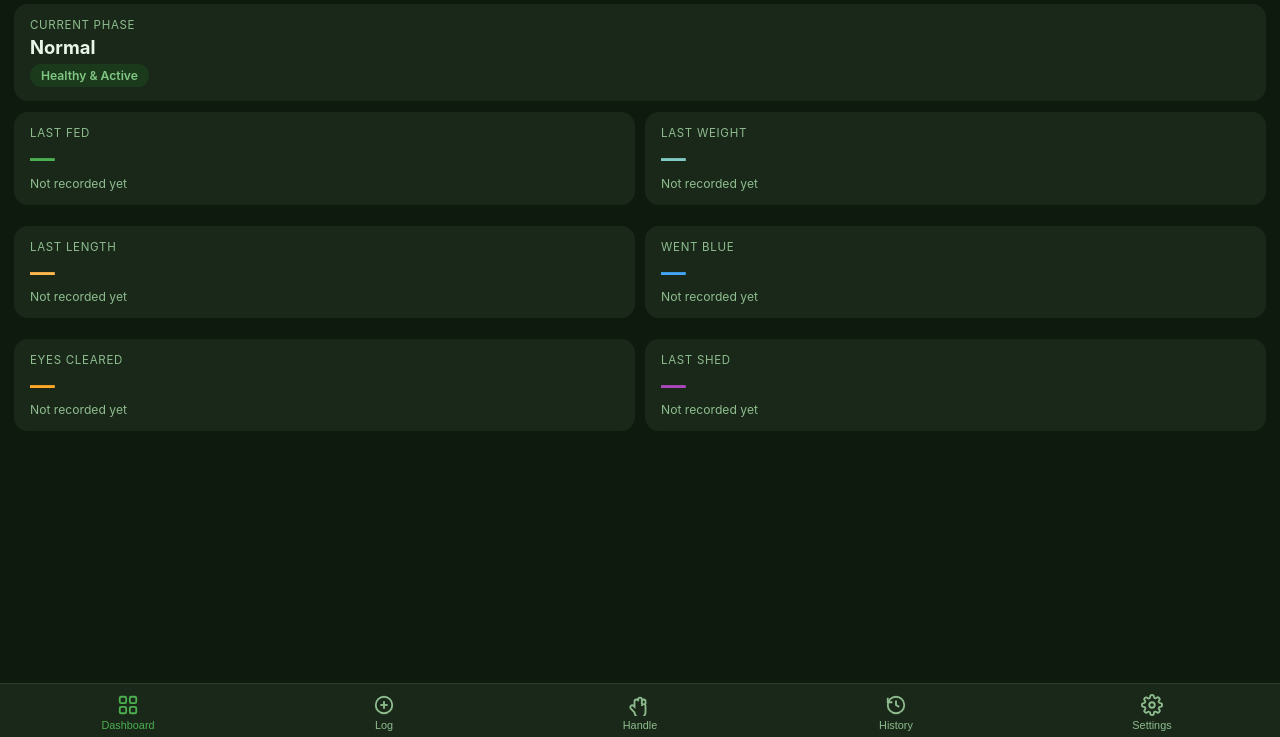
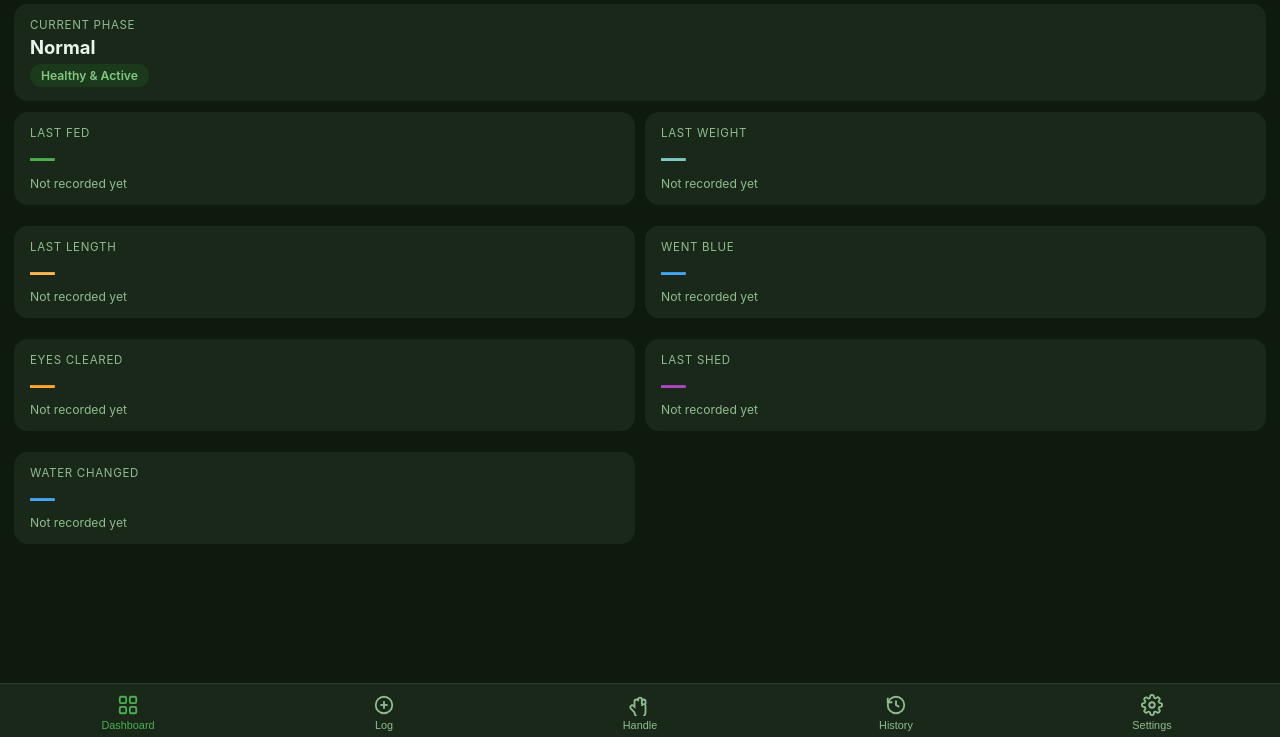
Before and after one commit to sydturn/sydturn.github.io, a website: page snake-tracker.html in a window 1280 px wide. Shown: the part 63-800 px from the top of the page. Drawn offline with Linux system fonts and the light colour scheme.

Commit message:
add water tracking

```diff
--- a/snake-tracker.html
+++ b/snake-tracker.html
@@ -73,6 +73,7 @@
     .btn-blue{background:#1565c0}
     .btn-cleared{background:#bf360c}
     .btn-shed{background:#6a1b9a}
+    .btn-water{background:#0d47a1}
     .btn-icon{font-size:1.5rem;flex-shrink:0}
     .btn-title{font-size:1rem;font-weight:600;line-height:1.2}
     .btn-desc{font-size:0.74rem;opacity:.82;margin-top:1px}
@@ -263,6 +264,11 @@
         <div class="card-value c-shed" id="d-shed">—</div>
         <div class="card-sub" id="d-shed-s"></div>
       </div>
+      <div class="card">
+        <div class="card-label">Water Changed</div>
+        <div class="card-value c-blue" id="d-water">—</div>
+        <div class="card-sub" id="d-water-s"></div>
+      </div>
     </div>
 
     <div class="card" id="cycleCard" style="display:none">
@@ -308,6 +314,11 @@
     <button class="log-btn btn-shed" onclick="logEvent('shed')">
       <span class="btn-icon">🎉</span>
       <div><div class="btn-title">Shed Complete</div><div class="btn-desc">Successful shed!</div></div>
+    </button>
+
+    <button class="log-btn btn-water" onclick="logEvent('water')">
+      <span class="btn-icon">💧</span>
+      <div><div class="btn-title">Water Changed</div><div class="btn-desc">Fresh water added</div></div>
     </button>
 
     <div class="input-card">
@@ -559,6 +570,7 @@ const EC = {
   weight:  { label:'Weight',        icon:'⚖️', cssClass:'c-weight' },
   length:   { label:'Length',         icon:'📏', cssClass:'c-length' },
   handling: { label:'Handling',       icon:'🤲', cssClass:'c-weight' },
+  water:    { label:'Water Changed',  icon:'💧', cssClass:'c-blue' },
 };
 
 // ── Species shed-frequency database ──────────────────────────────────────
@@ -740,7 +752,7 @@ function fmtTime(iso) {
 function renderDash() {
   document.getElementById('headerSnakeName').textContent = data.name || 'My Snake';
 
-  ['fed','blue','cleared','shed','weight','length'].forEach(type => {
+  ['fed','blue','cleared','shed','weight','length','water'].forEach(type => {
     const last = lastOf(type);
     const v = document.getElementById('d-' + type);
     const s = document.getElementById('d-' + type + '-s');
```
